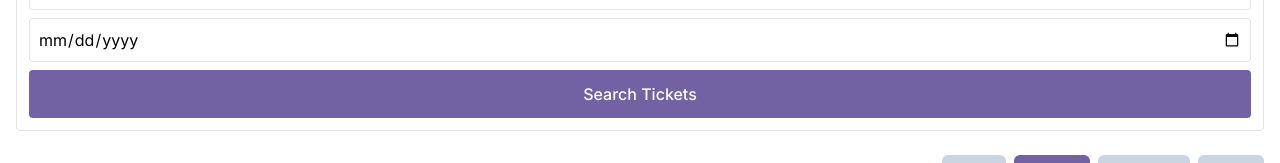
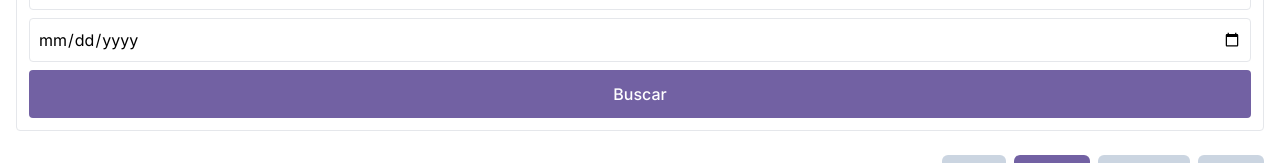
Before and after one commit to Alejandro1709/TicketTrek, a Next.js app: page / in a window 1280 px wide. Shown: the part 163-326 px from the top of the page. Built offline with nearby package versions, Linux system fonts and the light colour scheme.

Commit message:
Change: CTA Button title

```diff
--- a/app/components/TravelForm.tsx
+++ b/app/components/TravelForm.tsx
@@ -23,7 +23,7 @@ function TravelForm() {
       <Input label='To Date:' type='date' name='toDate' id='toDate' />
 
       <button className='bg-[#7261A3] p-3 text-white font-medium rounded disabled:bg-[#7261A3]/80 hover:bg-[#69579C] active:bg-[#5B498F]'>
-        Search Tickets
+        Buscar
       </button>
     </div>
   );
```
